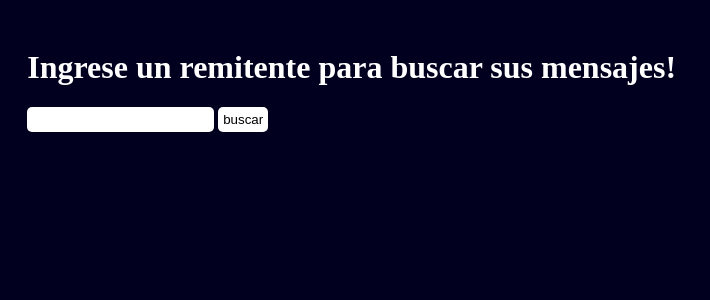
After one commit to tkeyla/TableroMensajes, a Django app: template mensajes/templates/home.html in a window 1280 px wide. The commit adds this page. Shown: the top 300 px of the page, without its empty margins (0-710 px from the left). Run offline with Django 4.2, Linux system fonts and the light colour scheme; the template is opened without the code that fills it, so the values that code supplies are empty.

Commit message:
Buscar mensajes - Añadir estilos

```diff
--- a/TableroMensajes/settings.py
+++ b/TableroMensajes/settings.py
@@ -118,6 +118,7 @@ USE_TZ = True
 
 STATIC_URL = 'static/'
 
+
 # Default primary key field type
 # https://docs.djangoproject.com/en/4.2/ref/settings/#default-auto-field
 
--- a/TableroMensajes/urls.py
+++ b/TableroMensajes/urls.py
@@ -15,10 +15,9 @@ Including another URLconf
     2. Add a URL to urlpatterns:  path('blog/', include('blog.urls'))
 """
 from django.contrib import admin
-from django.urls import path
-from mensajes import views
+from django.urls import path, include
 
 urlpatterns = [
     path('admin/', admin.site.urls),
-    path('', views.ver_mensajes, name='verMensajes')
+    path('', include('mensajes.urls'))
 ]
--- /dev/null
+++ b/mensajes/static/mensajes/style.css
@@ -0,0 +1,32 @@
+body {
+    background-color: rgb(1, 1, 31);
+    padding: 1.2rem;
+}
+h1 {
+    color: white;
+}
+div {
+    background-color: aliceblue;
+    padding: 0.5em;
+    margin: 10px 0px;
+    border-radius: 5px;
+    p {
+        margin: 5px 5px 5px 0px;
+    }
+}
+span {
+    font-size: x-small;
+    font-weight: 600;
+    color: rgb(39, 39, 39);
+}
+form input, button {
+    border-style: none;
+    padding: 5px;
+    border-radius: 5px;
+    background-color: white;
+    color: black;
+}
+a {
+    color: black;
+    text-decoration: none;
+}
--- /dev/null
+++ b/mensajes/templates/home.html
@@ -0,0 +1,17 @@
+{%load static %}
+<!DOCTYPE html>
+<html lang="es">
+<head>
+    <meta charset="UTF-8">
+    <meta name="viewport" content="width=device-width, initial-scale=1.0">
+    <title>Gestor Mensajes</title>
+    <link rel="stylesheet" href="{% static 'mensajes/style.css' %}">
+</head>
+<body>
+    <form action="vermensajes">
+        <h1>Ingrese un remitente para buscar sus mensajes!</h1>
+        <input type="text" name="remitente">
+        <input type="submit" value="buscar">
+    </form>
+</body>
+</html>
--- a/mensajes/urls.py
+++ b/mensajes/urls.py
@@ -2,5 +2,6 @@ from django.urls import path
 from .import views
 
 urlpatterns = [
-    path('', views.ver_mensajes, name='ver_mensajes')
+    path('', views.buscar_remitente, name='home'),
+    path('vermensajes', views.ver_mensajes, name='ver_mensajes')
 ]
--- a/mensajes/views.py
+++ b/mensajes/views.py
@@ -3,6 +3,10 @@ from .models import Mensaje
 from .templates import *
 # Create your views here.
 
+def buscar_remitente (request):
+    return render (request, 'home.html')
+
 def ver_mensajes(request):
-    mensajes = Mensaje.objects.all()
+    remitente = request.GET.get('remitente')
+    mensajes = Mensaje.objects.filter(remitente = remitente)
     return render(request, 'mensajes.html',{'mensajes': mensajes})
```
Also changed, not shown: mensajes/templates/mensajes.html (+3 -23 lines).
